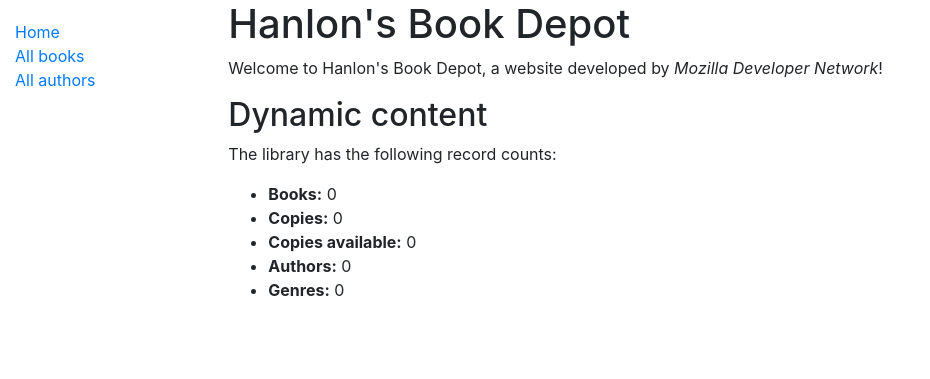
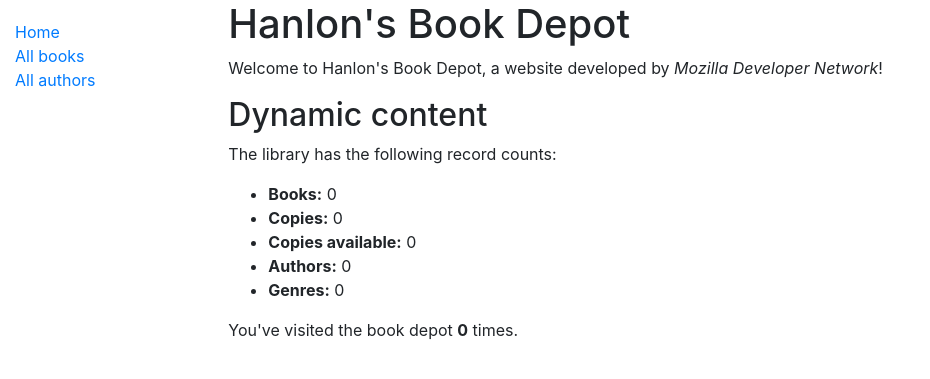
Before and after one commit to SixStringsCoder/book_library_django, a Django app: page /catalog/ in a window 1280 px wide. Shown: the top 379 px of the page, without its empty margins (0-930 px from the left). Run offline with Django 3.2, Linux system fonts and the light colour scheme; data that the repository does not hold is empty; some libraries are stand-ins or nearby versions.

Commit message:
Used sessions for getting visit counts on index page

```diff
--- /dev/null
+++ b/booklibraryvenv/pyvenv.cfg
@@ -0,0 +1,3 @@
+home = /Library/Frameworks/Python.framework/Versions/3.7/bin
+include-system-site-packages = false
+version = 3.7.0
--- a/catalog/templates/index.html
+++ b/catalog/templates/index.html
@@ -13,4 +13,5 @@
       <li><strong>Genres:</strong> {{ num_genres }}</li>
       </ul>
 
+    <p>You've visited the book depot <strong>{{ num_visits }}</strong> {% if num_visits == 1 %} time {% else %} times{% endif %}.</p>
 {% endblock %}
--- a/catalog/views.py
+++ b/catalog/views.py
@@ -12,6 +12,9 @@
     num_genres = Genre.objects.count()
     # Available books (status = 'a')
     num_instances_available = BookInstance.objects.filter(status__exact='a').count()
+    # Number of visits to this view, as counted in the session variable.
+    num_visits = request.session.get('num_visits', 0)
+    request.session['num_visits'] = num_visits + 1
 
     context = {
         'num_books': num_books,
@@ -19,6 +22,7 @@
         'num_instances_available': num_instances_available,
         'num_authors': num_authors,
         'num_genres': num_genres,
+        'num_visits': num_visits,
     }
 
     # Render the HTML template index.html with the data in the context variable
```
Also changed, not shown: 11 other files.
